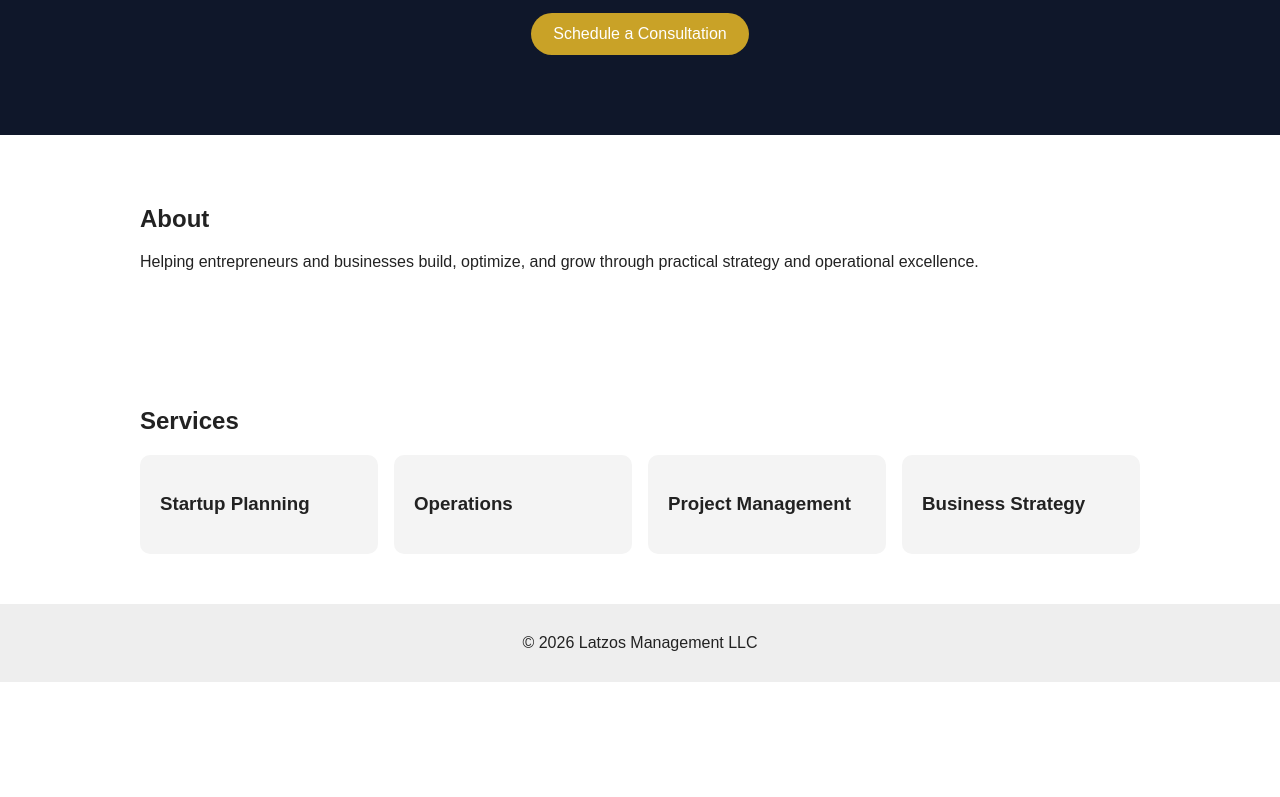
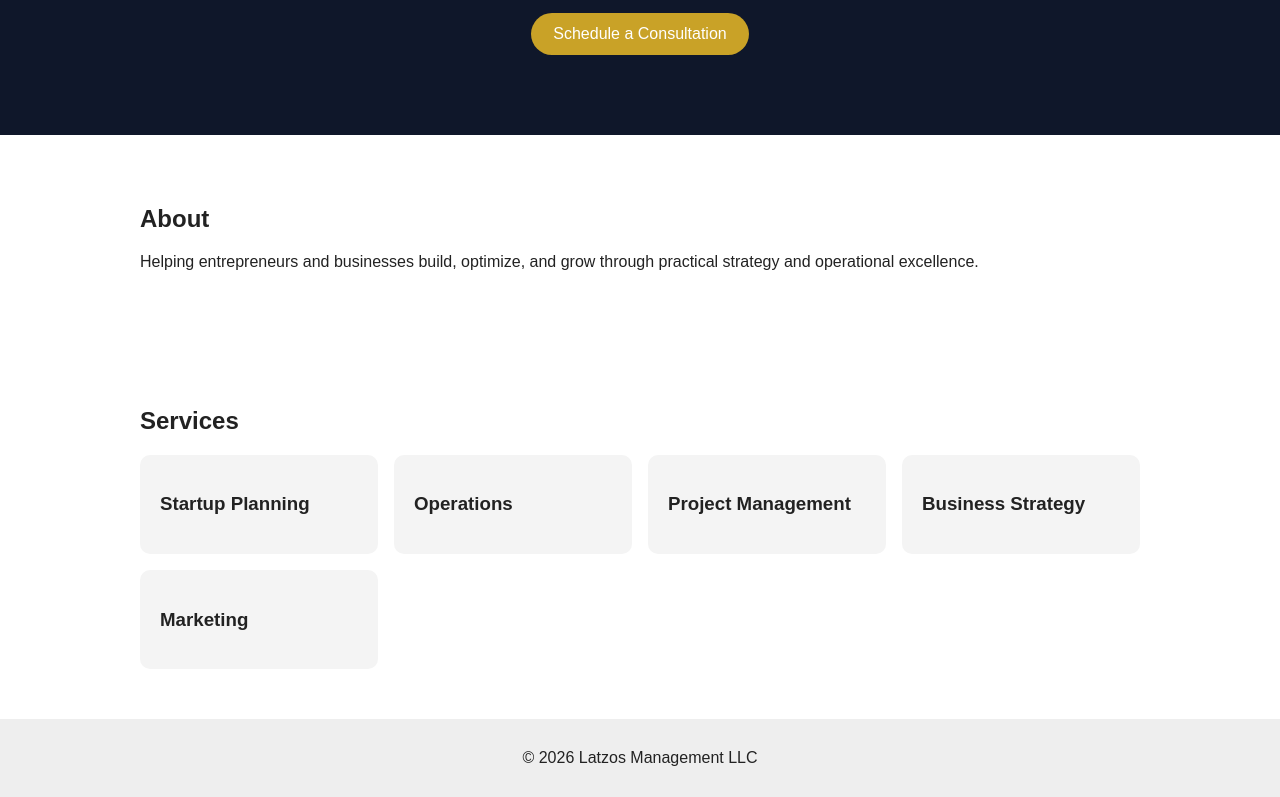
Before and after one commit to jlatzos/latzosmgmt, a plain HTML site: page index.html in a window 1280 px wide. Shown: the part 181-978 px from the top of the page. Before the commit the page ends 863 px from the top, so only its background shows below. Drawn offline with Linux system fonts and the light colour scheme.

Commit message:
Update index.html

```diff
--- a/index.html
+++ b/index.html
@@ -3,6 +3,6 @@
 <header><h1>Latzos Management LLC</h1><p>Strategic Business Consulting</p><a class='btn' href='mailto:info@example.com'>Schedule a Consultation</a></header>
 <section><h2>About</h2><p>Helping entrepreneurs and businesses build, optimize, and grow through practical strategy and operational excellence.</p></section>
 <section><h2>Services</h2><div class='grid'>
-<div><h3>Startup Planning</h3></div><div><h3>Operations</h3></div><div><h3>Project Management</h3></div><div><h3>Business Strategy</h3></div>
+<div><h3>Startup Planning</h3></div><div><h3>Operations</h3></div><div><h3>Project Management</h3></div><div><h3>Business Strategy</h3></div><div><h3>Marketing</h3></div>
 </div></section>
 <footer>© 2026 Latzos Management LLC</footer></body></html>
```
